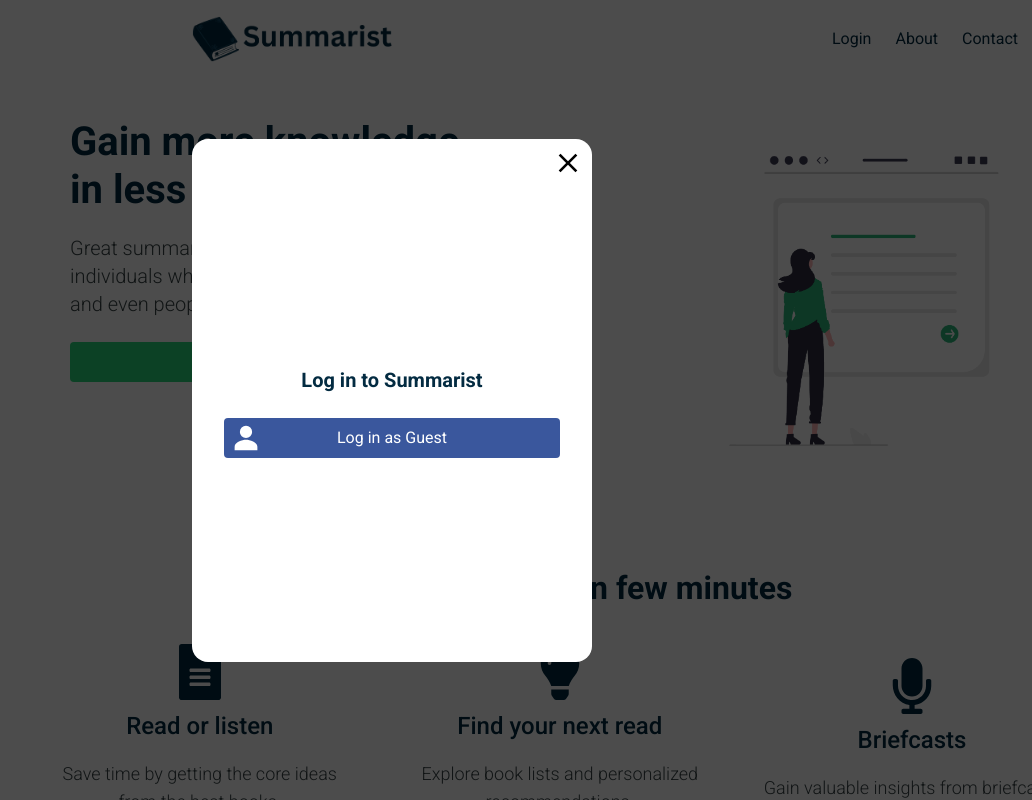
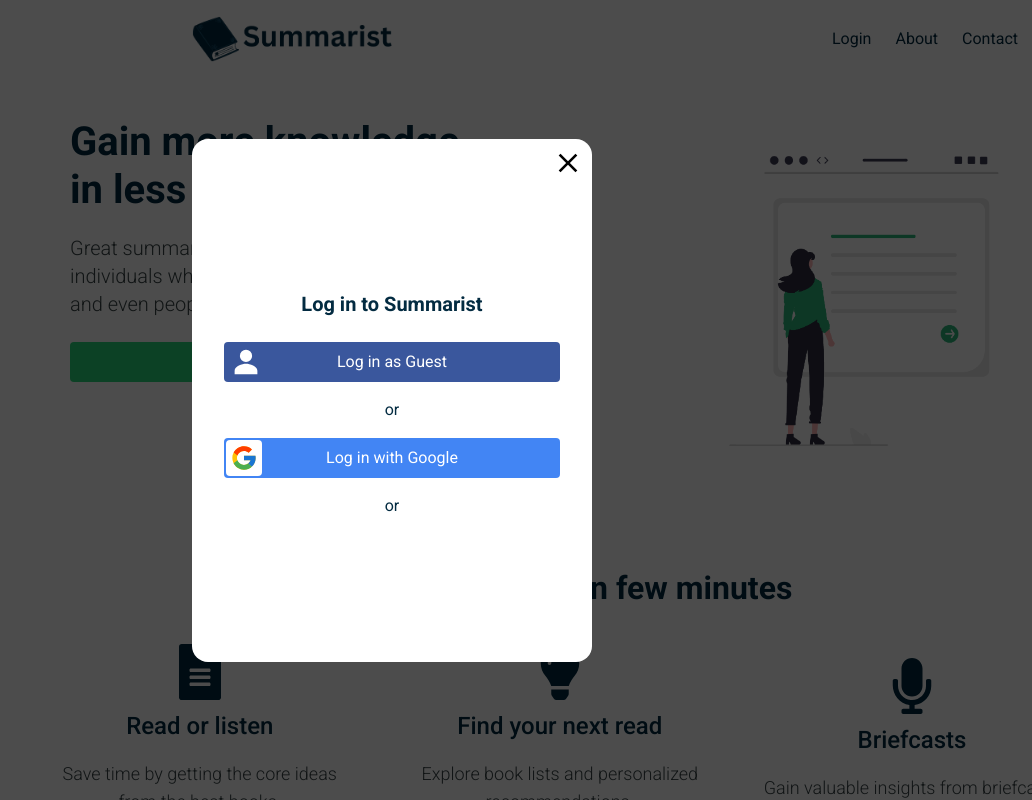
Before and after one commit to Noah-code1210/Summarist-Project, a Next.js app: page / in a window 1280 px wide. Both pictures are taken after a click on the item "Login". Shown: the top 800 px of the page, without its empty margins (248-1280 px from the left). Built offline with nearby package versions, Linux system fonts and the light colour scheme.

Commit message:
Input bars started

```diff
--- a/src/app/globals.css
+++ b/src/app/globals.css
@@ -77,6 +77,9 @@
    .footer__link {
     @apply text-sm cursor-not-allowed text-[#394547] mb-2
    }
+   .seperator {
+    @apply flex items-center my-4 before:content-[""] before:block before:flex-grow before:h-[1px] before:bg-black after:content-[""] after:block after:flex-grow after:h-[1px] after:bg-black
+   }
 }
 
 :root {
--- a/src/app/page.jsx
+++ b/src/app/page.jsx
@@ -9,7 +9,7 @@
 import Logo from "../../assets/WebsiteLogo.png";
 import { useState } from "react";
 import { IoMdClose } from "react-icons/io";
-import { IoPersonSharp } from "react-icons/io5";
+import { IoPersonSharp } from "react-icons/io5";import { FcGoogle } from "react-icons/fc";
 
 function Home() {
   const [showModal, setShowModal] = useState(false);
@@ -40,6 +40,25 @@
                       Log in as Guest
                     </div>
                   </button>
+                  <div className="seperator">
+                      <div className="mx-6">
+                        or
+                      </div>
+                  </div>
+                  <button className="relative flex bg-[#4285f4] text-white justify-center items-center rounded-sm w-full max-w-[336px] h-10">
+                    <figure>
+                      <FcGoogle className="absolute w-9 h-9 top-0.5 left-0.5 bg-white rounded-sm p-1"/>
+                    </figure>
+                    <div>
+                      Log in with Google
+                    </div>
+                  </button>
+                  <div className="seperator">
+                      <div className="mx-6">
+                        or
+                      </div>
+                  </div>
+                  <form action="" className="flex flex-col gap-y-4"></form>
                 </div>
               </div>
             </div>
```
